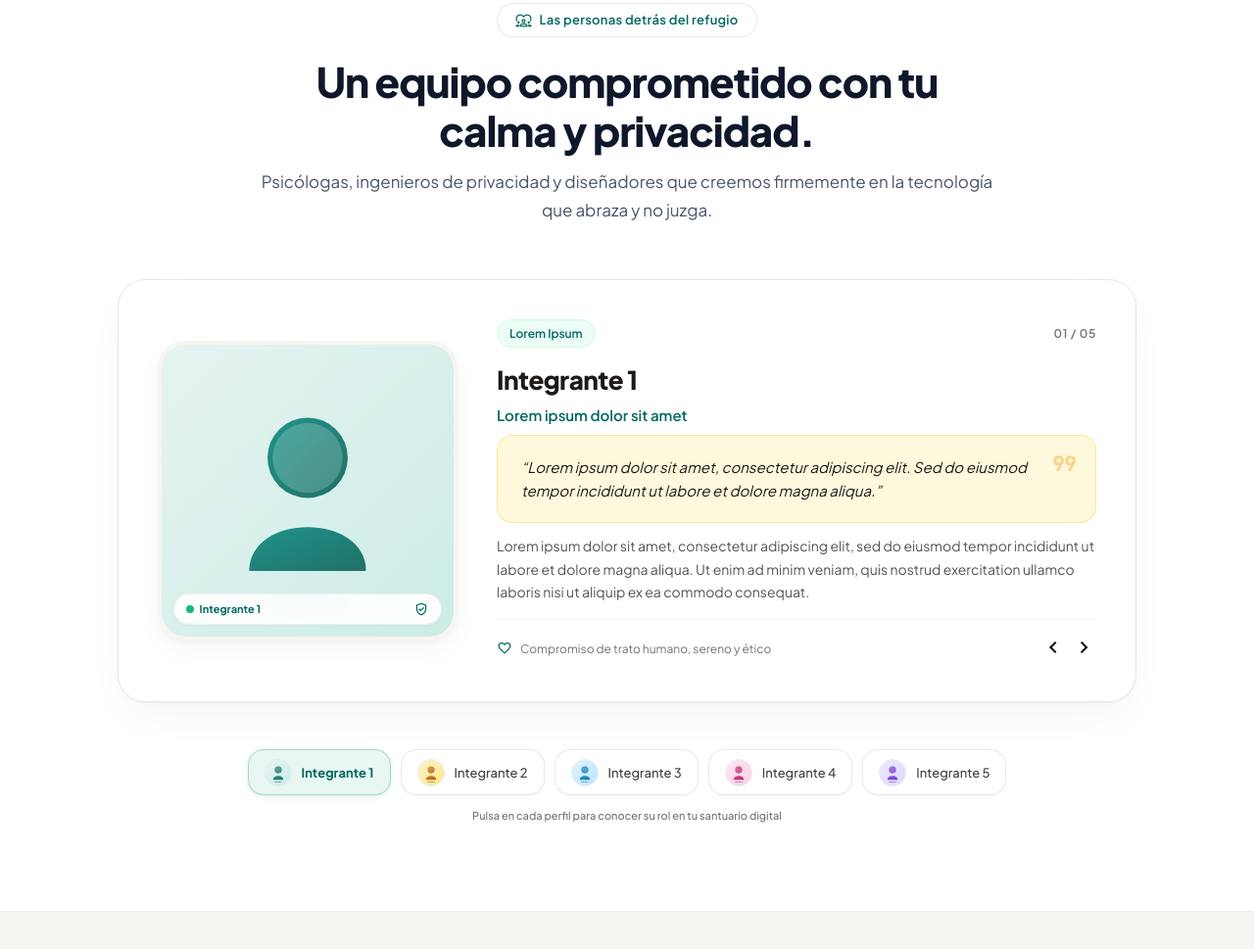
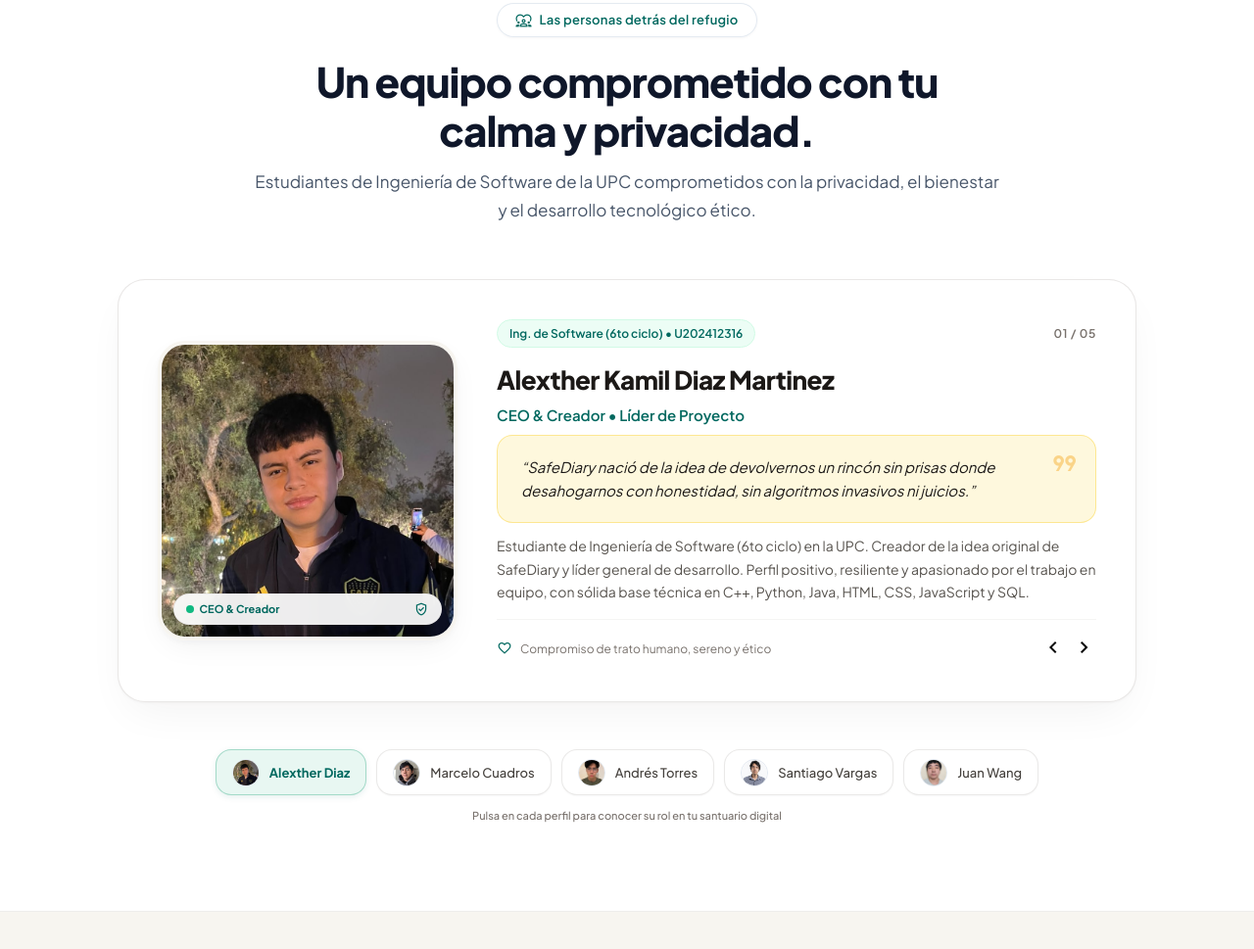
Before and after one commit to MindClusterUPC/SafeDiary_Landing_Page, a plain HTML site: page index.html in a window 1280 px wide. Shown: the part 3904-4873 px from the top of the page at 98% size. Drawn offline with nearby package versions, Linux system fonts and the light colour scheme.

Commit message:
feat: integrar perfiles reales del equipo con roles de ingenieria y fotografias

```diff
--- a/assets/js/i18n/en.js
+++ b/assets/js/i18n/en.js
@@ -140,65 +140,65 @@
   // Team Section (Placeholders)
   teamBadge: "The people behind the haven",
   teamTitle: "A team devoted to your calm and privacy.",
-  teamSubtitle: "Psychologists, privacy engineers, and designers who firmly believe in technology that embraces rather than judges.",
-  teamBadgeRole: "Integrante 1",
+  teamSubtitle: "Software Engineering students from UPC committed to privacy, mental wellbeing, and ethical technology development.",
+  teamBadgeRole: "CEO & Creator",
   teamFooterPledge: "Human, serene, and ethical care commitment",
   teamTabsHelper: "Click on each profile to discover their role in your digital haven",
   teamMembers: [
     {
       id: 1,
-      name: "Integrante 1",
-      role: "Lorem ipsum dolor sit amet",
-      specialty: "Lorem Ipsum",
-      image: "assets/images/placeholders/member-1.svg",
-      shortName: "Integrante 1",
-      badgeRole: "Integrante 1",
-      quote: "“Lorem ipsum dolor sit amet, consectetur adipiscing elit. Sed do eiusmod tempor incididunt ut labore et dolore magna aliqua.”",
-      bio: "Lorem ipsum dolor sit amet, consectetur adipiscing elit, sed do eiusmod tempor incididunt ut labore et dolore magna aliqua. Ut enim ad minim veniam, quis nostrud exercitation ullamco laboris nisi ut aliquip ex ea commodo consequat."
+      name: "Alexther Kamil Diaz Martinez",
+      role: "CEO & Creator • Project Lead",
+      specialty: "Software Engineering (6th term) • U202412316",
+      image: "assets/images/TeamMembers/Alexther.jpeg",
+      shortName: "Alexther Diaz",
+      badgeRole: "CEO & Creator",
+      quote: "“SafeDiary was born from the conviction of giving people an unhurried, honest haven to express themselves without intrusive algorithms or judgment.”",
+      bio: "Software Engineering student (6th term) at UPC. Original concept creator of SafeDiary and general development lead. Positive, resilient team player with a strong background in C++, Python, Java, HTML, CSS, JavaScript, and SQL."
     },
     {
       id: 2,
-      name: "Integrante 2",
-      role: "Lorem ipsum dolor sit amet",
-      specialty: "Lorem Ipsum",
-      image: "assets/images/placeholders/member-2.svg",
-      shortName: "Integrante 2",
-      badgeRole: "Integrante 2",
-      quote: "“Duis aute irure dolor in reprehenderit in voluptate velit esse cillum dolore eu fugiat nulla pariatur excepteur sint.”",
-      bio: "Duis aute irure dolor in reprehenderit in voluptate velit esse cillum dolore eu fugiat nulla pariatur. Excepteur sint occaecat cupidatat non proident, sunt in culpa qui officia deserunt mollit anim id est laborum."
+      name: "Marcelo Fabio Cuadros Villanueva",
+      role: "Tech Lead & Software Architect",
+      specialty: "Software Engineering (5th term) • U202422890",
+      image: "assets/images/TeamMembers/Marcelo.png",
+      shortName: "Marcelo Cuadros",
+      badgeRole: "Tech Lead",
+      quote: "“Technological empathy is achieved when architecture and design merge to build a genuinely accessible, comforting digital refuge.”",
+      bio: "Software Engineering student at UPC (5th term). Proactive, sociable, and highly collaborative team player. Leading technical architecture, software design, and web experience with expertise in C++, Python, Java, HTML, CSS, and JavaScript."
     },
     {
       id: 3,
-      name: "Integrante 3",
-      role: "Lorem ipsum dolor sit amet",
-      specialty: "Lorem Ipsum",
-      image: "assets/images/placeholders/member-3.svg",
-      shortName: "Integrante 3",
-      badgeRole: "Integrante 3",
-      quote: "“Sed ut perspiciatis unde omnis iste natus error sit voluptatem accusantium doloremque laudantium, totam rem aperiam.”",
-      bio: "Sed ut perspiciatis unde omnis iste natus error sit voluptatem accusantium doloremque laudantium, totam rem aperiam, eaque ipsa quae ab illo inventore veritatis et quasi architecto beatae vitae dicta sunt explicabo."
+      name: "Andrés Rodrigo Torres Lavandera",
+      role: "Full Stack & Backend Developer",
+      specialty: "Software Engineering • U202312557",
+      image: "assets/images/TeamMembers/andres.jpeg",
+      shortName: "Andrés Torres",
+      badgeRole: "Full Stack Dev",
+      quote: "“Building a solid, dependable technical foundation is what allows this haven of calm to run smoothly, safely, and effortlessly.”",
+      bio: "Software Engineering student at UPC. Passionate about end-to-end frontend and backend application development, continuously strengthening skills across Python, C++, SQL, Java, HTML, CSS, and JavaScript."
     },
     {
       id: 4,
-      name: "Integrante 4",
-      role: "Lorem ipsum dolor sit amet",
-      specialty: "Lorem Ipsum",
-      image: "assets/images/placeholders/member-4.svg",
-      shortName: "Integrante 4",
-      badgeRole: "Integrante 4",
-      quote: "“Nemo enim ipsam voluptatem quia voluptas sit aspernatur aut odit aut fugit, sed quia consequuntur magni dolores eos.”",
-      bio: "Nemo enim ipsam voluptatem quia voluptas sit aspernatur aut odit aut fugit, sed quia consequuntur magni dolores eos qui ratione voluptatem sequi nesciunt. Neque porro quisquam est, qui dolorem ipsum quia dolor sit amet."
+      name: "Santiago Enrique Vargas Alarcon",
+      role: "Backend & Data Integration Engineer",
+      specialty: "Software Engineering • U202416706",
+      image: "assets/images/TeamMembers/santiago.png",
+      shortName: "Santiago Vargas",
+      badgeRole: "Backend & Data",
+      quote: "“Adaptability and teamwork are key to overcoming technical challenges and delivering software with genuine human impact.”",
+      bio: "Software Engineering student at UPC. Skilled in Python, C++, C#, and advanced data management. Sociable, adaptable in collaborative environments, and focused on robust logical and data integration."
     },
     {
       id: 5,
-      name: "Integrante 5",
-      role: "Lorem ipsum dolor sit amet",
-      specialty: "Lorem Ipsum",
-      image: "assets/images/placeholders/member-5.svg",
-      shortName: "Integrante 5",
-      badgeRole: "Integrante 5",
-      quote: "“At vero eos et accusamus et iusto odio dignissimos ducimus qui blanditiis praesentium voluptatum deleniti atque corrupti.”",
-      bio: "At vero eos et accusamus et iusto odio dignissimos ducimus qui blanditiis praesentium voluptatum deleniti atque corrupti quos dolores et quas molestias excepturi sint occaecati cupiditate non provident, similique sunt in culpa."
+      name: "Juan Sung Jau Wang Chen",
+      role: "Software Architect & Domain-Driven Design (DDD)",
+      specialty: "Software Engineering • U202318609",
+      image: "assets/images/TeamMembers/juan.png",
+      shortName: "Juan Wang",
+      badgeRole: "Software Architect",
+      quote: "“Applying a clean, domain-driven architecture ensures software grows with clarity, scalability, and excellence.”",
+      bio: "Software Engineering student at UPC. Friendly, adaptable, and experienced in team organization. Specialized in web application design following Domain-Driven Design (DDD) with Vue.js, Angular, Java, C#, C++, Python, HTML, CSS, and JS."
     }
   ],
 
--- a/assets/js/i18n/es.js
+++ b/assets/js/i18n/es.js
@@ -140,65 +140,65 @@
   // Team Section (Placeholders)
   teamBadge: "Las personas detrás del refugio",
   teamTitle: "Un equipo comprometido con tu calma y privacidad.",
-  teamSubtitle: "Psicólogas, ingenieros de privacidad y diseñadores que creemos firmemente en la tecnología que abraza y no juzga.",
-  teamBadgeRole: "Integrante 1",
+  teamSubtitle: "Estudiantes de Ingeniería de Software de la UPC comprometidos con la privacidad, el bienestar y el desarrollo tecnológico ético.",
+  teamBadgeRole: "CEO & Creador",
   teamFooterPledge: "Compromiso de trato humano, sereno y ético",
   teamTabsHelper: "Pulsa en cada perfil para conocer su rol en tu santuario digital",
   teamMembers: [
     {
       id: 1,
-      name: "Integrante 1",
-      role: "Lorem ipsum dolor sit amet",
-      specialty: "Lorem Ipsum",
-      image: "assets/images/placeholders/member-1.svg",
-      shortName: "Integrante 1",
-      badgeRole: "Integrante 1",
-      quote: "“Lorem ipsum dolor sit amet, consectetur adipiscing elit. Sed do eiusmod tempor incididunt ut labore et dolore magna aliqua.”",
-      bio: "Lorem ipsum dolor sit amet, consectetur adipiscing elit, sed do eiusmod tempor incididunt ut labore et dolore magna aliqua. Ut enim ad minim veniam, quis nostrud exercitation ullamco laboris nisi ut aliquip ex ea commodo consequat."
+      name: "Alexther Kamil Diaz Martinez",
+      role: "CEO & Creador • Líder de Proyecto",
+      specialty: "Ing. de Software (6to ciclo) • U202412316",
+      image: "assets/images/TeamMembers/Alexther.jpeg",
+      shortName: "Alexther Diaz",
+      badgeRole: "CEO & Creador",
+      quote: "“SafeDiary nació de la idea de devolvernos un rincón sin prisas donde desahogarnos con honestidad, sin algoritmos invasivos ni juicios.”",
+      bio: "Estudiante de Ingeniería de Software (6to ciclo) en la UPC. Creador de la idea original de SafeDiary y líder general de desarrollo. Perfil positivo, resiliente y apasionado por el trabajo en equipo, con sólida base técnica en C++, Python, Java, HTML, CSS, JavaScript y SQL."
     },
     {
       id: 2,
-      name: "Integrante 2",
-      role: "Lorem ipsum dolor sit amet",
-      specialty: "Lorem Ipsum",
-      image: "assets/images/placeholders/member-2.svg",
-      shortName: "Integrante 2",
-      badgeRole: "Integrante 2",
-      quote: "“Duis aute irure dolor in reprehenderit in voluptate velit esse cillum dolore eu fugiat nulla pariatur excepteur sint.”",
-      bio: "Duis aute irure dolor in reprehenderit in voluptate velit esse cillum dolore eu fugiat nulla pariatur. Excepteur sint occaecat cupidatat non proident, sunt in culpa qui officia deserunt mollit anim id est laborum."
+      name: "Marcelo Fabio Cuadros Villanueva",
+      role: "Líder Técnico & Arquitecto de Software",
+      specialty: "Ing. de Software (5to ciclo) • U202422890",
+      image: "assets/images/TeamMembers/Marcelo.png",
+      shortName: "Marcelo Cuadros",
+      badgeRole: "Tech Lead",
+      quote: "“La empatía tecnológica se logra cuando la arquitectura y el diseño se unen para crear un refugio digital verdaderamente accesible y cálido.”",
+      bio: "Estudiante de Ingeniería de Software en la UPC (5to ciclo). Proactivo, sociable y con gran capacidad de trabajo en equipo. Responsable del liderazgo técnico, la arquitectura de software y la experiencia interactiva de la plataforma, con conocimientos en C++, Python, Java, HTML, CSS y JavaScript."
     },
     {
       id: 3,
-      name: "Integrante 3",
-      role: "Lorem ipsum dolor sit amet",
-      specialty: "Lorem Ipsum",
-      image: "assets/images/placeholders/member-3.svg",
-      shortName: "Integrante 3",
-      badgeRole: "Integrante 3",
-      quote: "“Sed ut perspiciatis unde omnis iste natus error sit voluptatem accusantium doloremque laudantium, totam rem aperiam.”",
-      bio: "Sed ut perspiciatis unde omnis iste natus error sit voluptatem accusantium doloremque laudantium, totam rem aperiam, eaque ipsa quae ab illo inventore veritatis et quasi architecto beatae vitae dicta sunt explicabo."
+      name: "Andrés Rodrigo Torres Lavandera",
+      role: "Desarrollador Full Stack & Backend",
+      specialty: "Ing. de Software • U202312557",
+      image: "assets/images/TeamMembers/andres.jpeg",
+      shortName: "Andrés Torres",
+      badgeRole: "Full Stack Dev",
+      quote: "“Construir una base técnica sólida y confiable es lo que permite que la experiencia de calma funcione de manera impecable y segura.”",
+      bio: "Estudiante de Ingeniería de Software en la UPC. Enfocado en el desarrollo frontend y backend de aplicaciones, motivado por el aprendizaje continuo en tecnologías como Python, C++, SQL, Java, HTML, CSS y JavaScript."
     },
     {
       id: 4,
-      name: "Integrante 4",
-      role: "Lorem ipsum dolor sit amet",
-      specialty: "Lorem Ipsum",
-      image: "assets/images/placeholders/member-4.svg",
-      shortName: "Integrante 4",
-      badgeRole: "Integrante 4",
-      quote: "“Nemo enim ipsam voluptatem quia voluptas sit aspernatur aut odit aut fugit, sed quia consequuntur magni dolores eos.”",
-      bio: "Nemo enim ipsam voluptatem quia voluptas sit aspernatur aut odit aut fugit, sed quia consequuntur magni dolores eos qui ratione voluptatem sequi nesciunt. Neque porro quisquam est, qui dolorem ipsum quia dolor sit amet."
+      name: "Santiago Enrique Vargas Alarcon",
+      role: "Desarrollador Backend & Integración de Datos",
+      specialty: "Ing. de Software • U202416706",
+      image: "assets/images/TeamMembers/santiago.png",
+      shortName: "Santiago Vargas",
+      badgeRole: "Backend & Data",
+      quote: "“La adaptabilidad y el trabajo en equipo son fundamentales para afrontar cualquier reto técnico y construir software con impacto real.”",
+      bio: "Estudiante de Ingeniería de Software en la UPC. Sociable y con gran capacidad de trabajo en equipo, con conocimientos en Python, C++, C# y gestión de datos, enfocado en el desarrollo robusto de frontend y backend."
     },
     {
       id: 5,
-      name: "Integrante 5",
-      role: "Lorem ipsum dolor sit amet",
-      specialty: "Lorem Ipsum",
-      image: "assets/images/placeholders/member-5.svg",
-      shortName: "Integrante 5",
-      badgeRole: "Integrante 5",
-      quote: "“At vero eos et accusamus et iusto odio dignissimos ducimus qui blanditiis praesentium voluptatum deleniti atque corrupti.”",
-      bio: "At vero eos et accusamus et iusto odio dignissimos ducimus qui blanditiis praesentium voluptatum deleniti atque corrupti quos dolores et quas molestias excepturi sint occaecati cupiditate non provident, similique sunt in culpa."
+      name: "Juan Sung Jau Wang Chen",
+      role: "Arquitecto de Software & Domain-Driven Design (DDD)",
+      specialty: "Ing. de Software • U202318609",
+      image: "assets/images/TeamMembers/juan.png",
+      shortName: "Juan Wang",
+      badgeRole: "Software Architect",
+      quote: "“Una arquitectura orientada al dominio y bien estructurada permite que las ideas crezcan con orden, escalabilidad y excelencia.”",
+      bio: "Estudiante de Ingeniería de Software en la UPC. Amigable y adaptable a cualquier entorno, con experiencia en organización de equipos, diseño web siguiendo arquitectura DDD con Vue.js y Angular, y backend con Java, C#, C++, Python, HTML, CSS y JS."
     }
   ],
 
--- a/index.html
+++ b/index.html
@@ -519,14 +519,14 @@
             <!-- 35% Image Container with Floating Badge -->
             <div class="team-portrait-box">
               <img
-                src="assets/images/placeholders/member-1.svg"
-                alt="Miembro del equipo"
+                src="assets/images/TeamMembers/Alexther.jpeg"
+                alt="Alexther Kamil Diaz Martinez"
                 class="team-portrait-img"
                 id="teamMemberImg">
               <div class="team-portrait-floating-badge">
                 <span style="font-size: 0.6875rem; font-weight: 700; color: #00685f; display: flex; align-items: center; gap: 0.35rem;">
                   <span style="width: 8px; height: 8px; border-radius: 50%; background: #10b981;"></span>
-                  <span id="teamBadgeFooter" data-i18n="teamBadgeRole">Integrante 1</span>
+                  <span id="teamBadgeFooter" data-i18n="teamBadgeRole">CEO & Creador</span>
                 </span>
                 <span class="material-symbols-outlined" style="font-size: 16px; color: var(--color-primary);">verified_user</span>
               </div>
@@ -536,23 +536,23 @@
             <div style="display: flex; flex-direction: column; justify-content: space-between; height: 100%; gap: 1rem;">
               <div>
                 <div style="display: flex; align-items: center; justify-content: space-between; gap: 0.5rem; margin-bottom: 0.75rem;">
-                  <span class="bento-card__badge bento-card__badge--emerald" id="teamMemberPill">Lorem Ipsum</span>
+                  <span class="bento-card__badge bento-card__badge--emerald" id="teamMemberPill">Ing. de Software (6to ciclo) • U202412316</span>
                   <span style="font-size: 0.75rem; font-weight: 600; color: #78716c; letter-spacing: 0.05em;" id="teamMemberCounter">01 / 05</span>
                 </div>
 
-                <h3 style="font-size: 1.625rem; font-weight: 800; color: #1c1917; letter-spacing: -0.02em;" id="teamMemberName">Integrante 1</h3>
-                <p style="font-size: 0.9375rem; font-weight: 600; color: var(--color-primary); margin-top: 0.25rem;" id="teamMemberRole">Lorem ipsum dolor sit amet</p>
+                <h3 style="font-size: 1.625rem; font-weight: 800; color: #1c1917; letter-spacing: -0.02em;" id="teamMemberName">Alexther Kamil Diaz Martinez</h3>
+                <p style="font-size: 0.9375rem; font-weight: 600; color: var(--color-primary); margin-top: 0.25rem;" id="teamMemberRole">CEO & Creador • Líder de Proyecto</p>
 
                 <!-- Quote Box with Watermark -->
                 <div class="team-quote-box">
                   <span class="material-symbols-outlined team-quote-watermark">format_quote</span>
                   <p style="font-size: 0.9375rem; font-style: italic; line-height: 1.6; color: #1c1917; padding-right: 2rem;" id="teamMemberQuote">
-                    “Lorem ipsum dolor sit amet, consectetur adipiscing elit. Sed do eiusmod tempor incididunt ut labore et dolore magna aliqua.”
+                    “SafeDiary nació de la idea de devolvernos un rincón sin prisas donde desahogarnos con honestidad, sin algoritmos invasivos ni juicios.”
                   </p>
                 </div>
 
                 <p style="font-size: 0.875rem; color: #57534e; line-height: 1.65; margin-top: 0.75rem;" id="teamMemberBio">
-                  Lorem ipsum dolor sit amet, consectetur adipiscing elit, sed do eiusmod tempor incididunt ut labore et dolore magna aliqua. Ut enim ad minim veniam, quis nostrud exercitation ullamco laboris nisi ut aliquip ex ea commodo consequat.
+                  Estudiante de Ingeniería de Software (6to ciclo) en la UPC. Creador de la idea original de SafeDiary y líder general de desarrollo. Perfil positivo, resiliente y apasionado por el trabajo en equipo, con sólida base técnica en C++, Python, Java, HTML, CSS, JavaScript y SQL.
                 </p>
               </div>
 
```
Also changed, not shown: assets/images/TeamMembers/Alexther.jpeg (added), assets/images/TeamMembers/Marcelo.png (added), assets/images/TeamMembers/andres.jpeg (added), assets/images/TeamMembers/juan.png (added), assets/images/TeamMembers/santiago.png (added).
